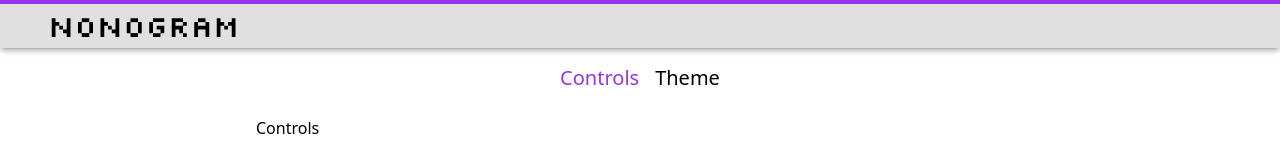
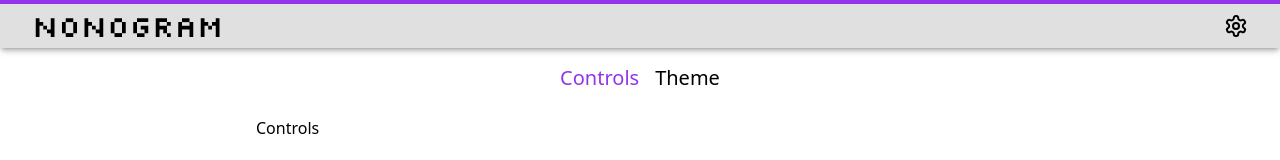
Before and after one commit to pharaok/nonogram, a Next.js app: page /settings in a window 1280 px wide. Shown: the top 160 px of the page. Built offline with nearby package versions, Linux system fonts and the light colour scheme.

Commit message:
add link to settings in header

```diff
--- a/src/app/settings/page.tsx
+++ b/src/app/settings/page.tsx
@@ -72,7 +72,7 @@ export default function Settings() {
             reset
           </Button>
           <Button
-            className="bg-primary hover:bg-foreground"
+            className="bg-primary hover:bg-secondary"
             onClick={() => {
               (Object.keys(currColors) as Color[]).map((color) => {
                 setColor(color, toRGB(currColors[color]));
--- a/src/components/header.tsx
+++ b/src/components/header.tsx
@@ -1,14 +1,21 @@
+import { Settings } from "lucide-react";
 import Link from "next/link";
 
 export default function Header() {
   return (
     <header
       className="border-b-1 background-b-background-alt mb-4 flex items-center justify-between
-      border-t-4 border-t-primary bg-background-alt py-1 shadow-md shadow-black/25"
+      border-t-4 border-t-primary bg-background-alt px-8 py-1 shadow-md shadow-black/25"
     >
-      <nav className="flex items-center">
+      <nav className="flex">
         <Link href="/">
-          <h1 className="mx-12 font-display text-3xl">Nonogram</h1>
+          <h1 className="font-display text-3xl">Nonogram</h1>
+        </Link>
+      </nav>
+      <div className="flex-1"></div>
+      <nav className="flex">
+        <Link href="/settings">
+          <Settings />
         </Link>
       </nav>
     </header>
```
